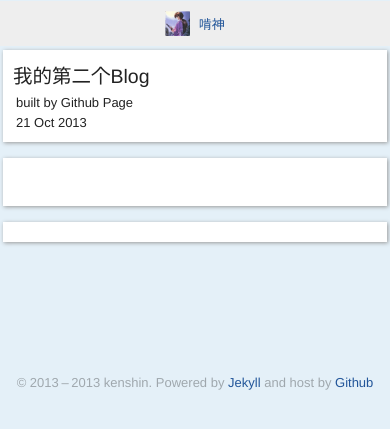
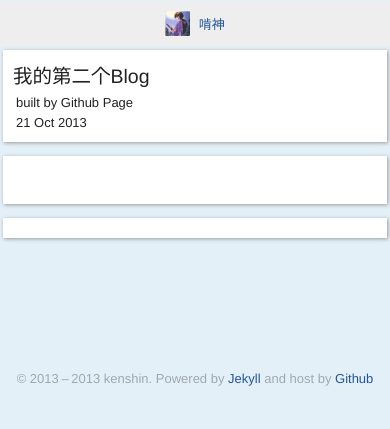
Before and after one commit to kenshinlin/archives, a Jekyll site: the page built from _posts/2013-10-21-secndPost.html, in a window 390 px wide. Shown: the top 429 px of the page. Built offline with Jekyll 4.4.1, drawn with Linux system fonts in a browser that asks for light colours; comment, search, counter and statistics services are not loaded.

Commit message:
Update style.css

```diff
--- a/css/style.css
+++ b/css/style.css
@@ -159,14 +159,14 @@ box-shadow: 1px 1px 4px 0px #999;
   .share{
     background: #fff;
 padding: 0 3px 10px;
-margin: -3px 3px 0px;
+margin: -5px 3px 0px;
 box-shadow: 1px 1px 4px 0px #999;
 -webkit-box-shadow:1px 1px 4px 0px #999;
   }
   #disqus_thread{
     background: #fff;
 padding: 10px 5px 10px;
-margin: -3px 3px 10px;
+margin: -5px 3px 10px;
 box-shadow: 1px 1px 4px 0px #999;
 -webkit-box-shadow:1px 1px 4px 0px #999;
   }
```
